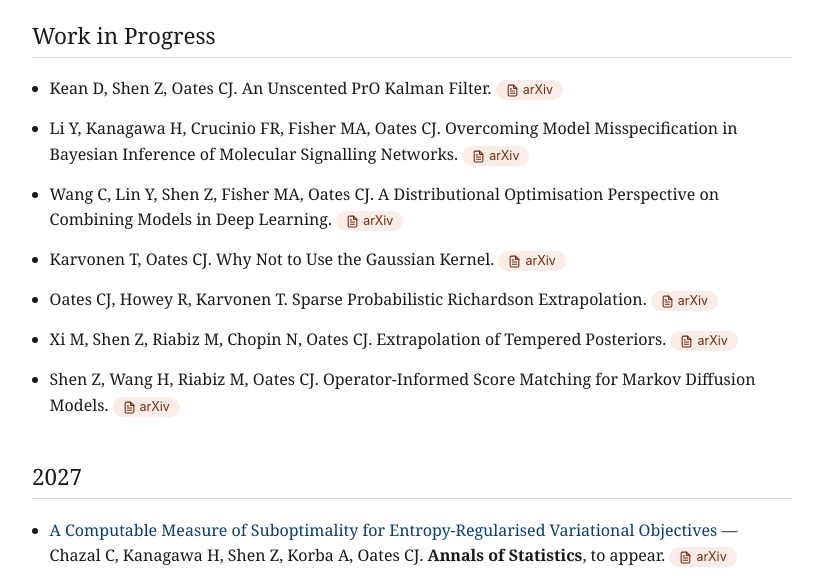
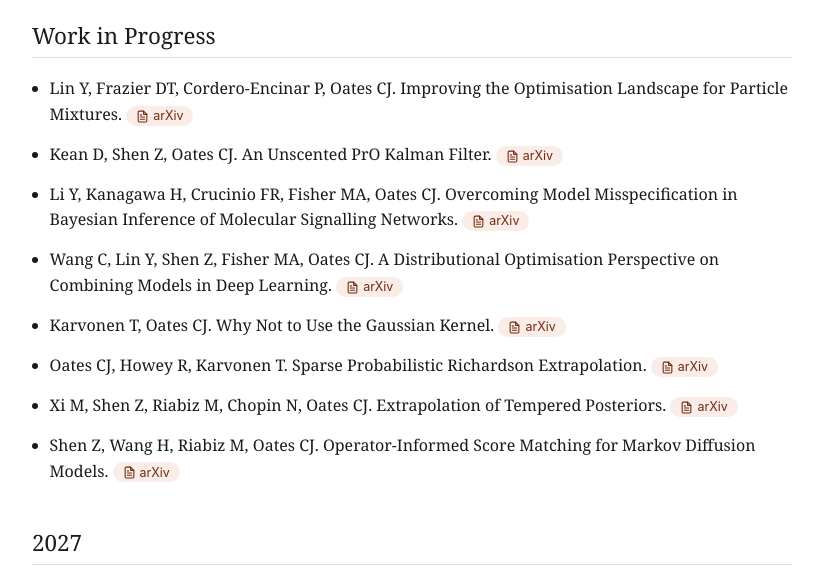
Before and after one commit to christopheroates/website, a plain HTML site: page papers.html in a window 1280 px wide. Shown: the part 189-769 px from the top of the page, without its empty margins (228-1051 px from the left). Drawn offline with Linux system fonts and the light colour scheme.

Commit message:
Update papers.html

```diff
--- a/papers.html
+++ b/papers.html
@@ -113,6 +113,10 @@
 
   <h2>Work in Progress</h2>
   <ul class="entry-list">
+    <li>
+      Lin Y, Frazier DT, Cordero-Encinar P, Oates CJ. Improving the Optimisation Landscape for Particle Mixtures.
+      <a href="https://arxiv.org/abs/2611.26931" class="link-badge type-arxiv"><svg class="badge-icon" aria-hidden="true"><use href="#icon-file-text"/></svg>arXiv</a>
+    </li>
     <li>
       Kean D, Shen Z, Oates CJ. An Unscented PrO Kalman Filter.
       <a href="https://arxiv.org/abs/2610.14773" class="link-badge type-arxiv"><svg class="badge-icon" aria-hidden="true"><use href="#icon-file-text"/></svg>arXiv</a>
```
